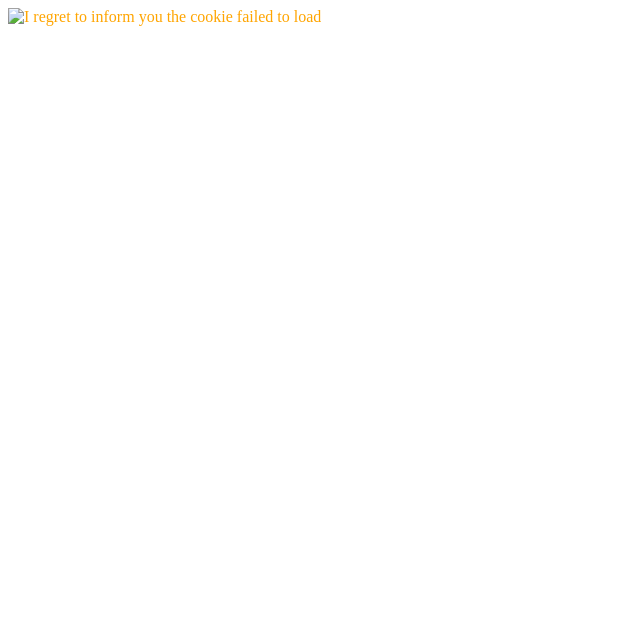
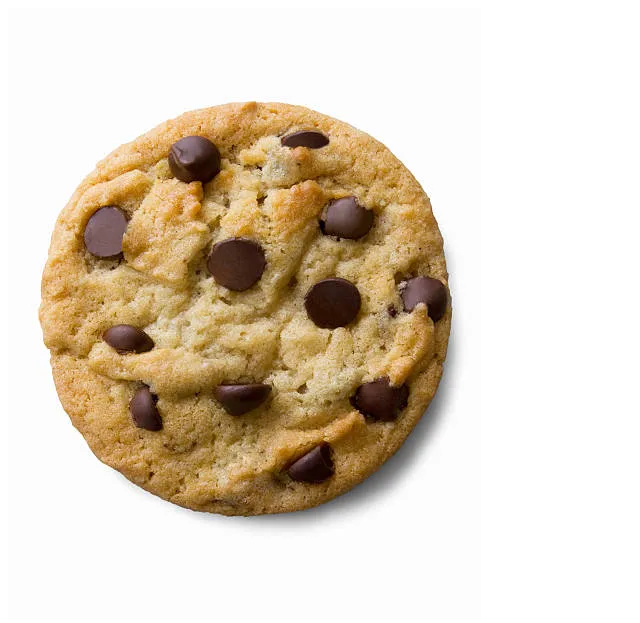
Before and after one commit to vikovitch1/my_repository, a plain HTML site: page cookie.html in a window 1280 px wide. Shown: the whole page, without its empty margins (0-640 px from the left). Drawn offline with Linux system fonts and the light colour scheme.

Commit message:
Update cookie.html

```diff
--- a/cookie.html
+++ b/cookie.html
@@ -6,6 +6,6 @@
     <meta name="viewport" content="width=device-width">
 </head>
 <body>
-    <img src="/cchocolate-chip-cookie.png" alt="I regret to inform you the cookie failed to load" style="color: orange;">
+    <img src="/chocolate-chip-cookie.png" alt="I regret to inform you the cookie failed to load" style="color: orange;">
 </body>
 </html>
```
